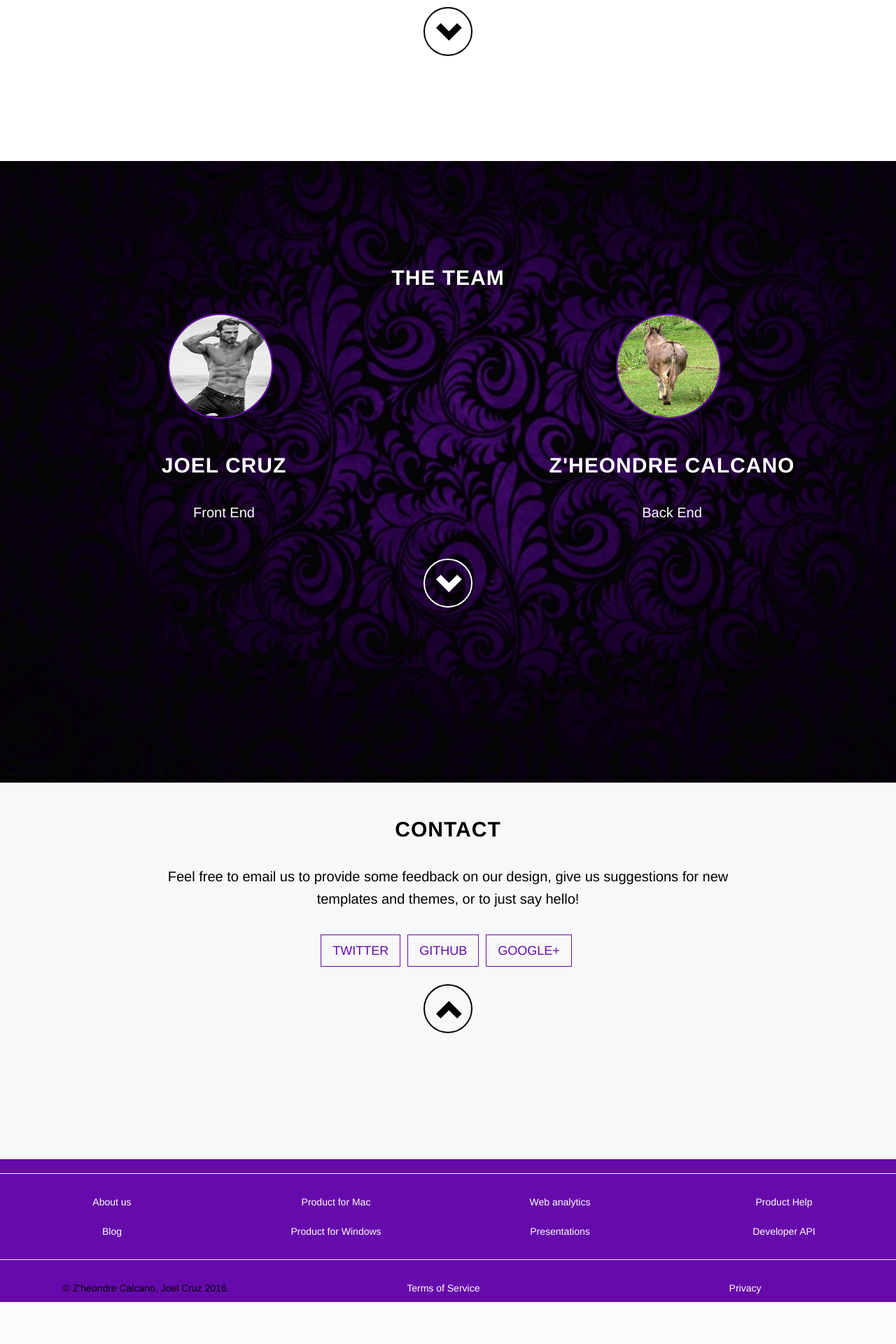
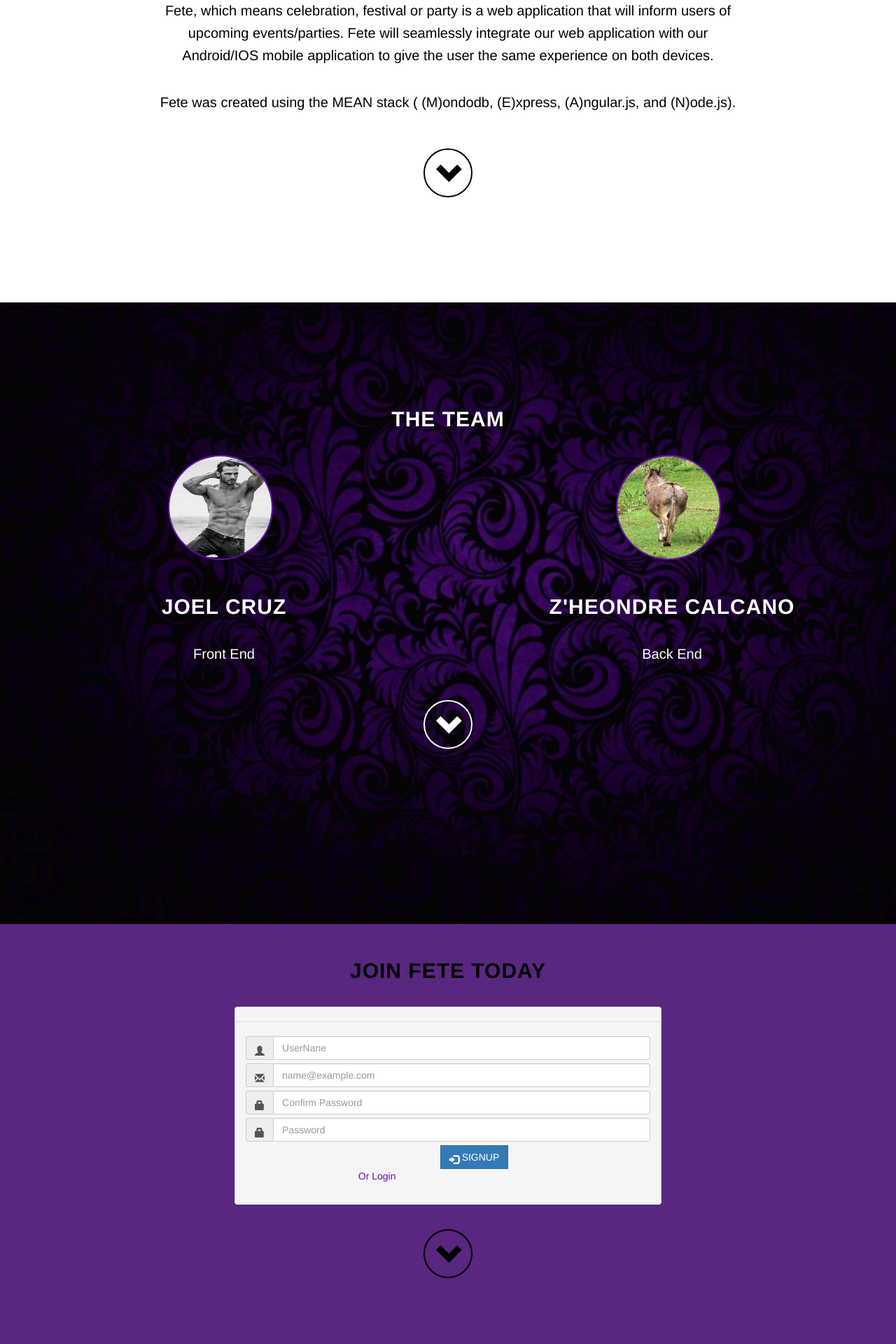
Before and after one commit to joel24478/New_Fete, a Node server app: page /index in a window 1280 px wide. Shown: the part 1000-2920 px from the top of the page at 70% size. Before the commit the page ends 2860 px from the top, so only its background shows below. Run offline with Node 20, Linux system fonts and the light colour scheme; style sheets or scripts are compiled from the project's sources; some libraries are stand-ins or nearby versions.

Commit message:
UI changes for Presentation

```diff
--- a/app_server/controllers/locations.js
+++ b/app_server/controllers/locations.js
@@ -47,7 +47,7 @@ module.exports.profile = function(req, res) {
         twitter: '@' + 'COOLESOCOOL',
         followerCount: '2,784',
         followingCount: '456',
-        attendedCount: '4,901'
+        attendedCount: '400,901'
     });
 };
 /* GET event page */
--- a/app_server/views/index.jade
+++ b/app_server/views/index.jade
@@ -2,6 +2,8 @@ extend layout
 
 block append head
   link(rel='stylesheet', href='/stylesheets/index.css')
+  link(rel='stylesheet', href='/stylesheets/signup.css')
+  script(src='/javascripts/auto_scroll.js')
 
 block content
   header.intro#intro(style='margin-top:50px;')
@@ -42,8 +44,43 @@ block content
           h2 Z'heondre Calcano
           p
             |Back End
-        a.btn.btn-circle.page-scroll(href='#contact')
+        a.btn.btn-circle.page-scroll(href='#join')
               i.glyphicon.glyphicon-chevron-down
+   section#join.text-center
+    .join
+      .container
+        h2 Join Fete Today
+        #loginbox.mainbox.col-md-6.col-md-offset-3.col-sm-6.col-sm-offset-3
+          .panel.panel-default
+            .panel-heading
+              .panel-title.text-center #{panelTitle}
+            .panel-body
+              form#form.form-horizontal(name='form', enctype='multipart/form-data', method='POST')
+                .input-group
+                  span.input-group-addon
+                    i.glyphicon.glyphicon-user
+                  input#user.form-control(type='text', name='user', value='', placeholder='UserNane')
+                .input-group
+                  span.input-group-addon
+                    i.glyphicon.glyphicon-envelope
+                  input#email.form-control(type='email', name='email', placeholder='name@example.com')
+                .input-group
+                  span.input-group-addon
+                    i.glyphicon.glyphicon-lock
+                  input#password.form-control(type='password', name='comfirmPassword', placeholder='Confirm Password')
+                .input-group
+                  span.input-group-addon
+                    i.glyphicon.glyphicon-lock
+                  input#password.form-control(type='password', name='password', placeholder='Password')
+                .form-group
+                  .col-md-8.controls
+                    button.btn.btn-primary.pull-right(type='submit', href='#')
+                      i.glyphicon.glyphicon-log-in
+                      |  SignUp
+                  .col-md-8
+                    a(href='/login') Or Login
+      a.btn.btn-circle-black.page-scroll(href='#contact')
+        i.glyphicon.glyphicon-chevron-down
   section#contact.container.text-center
     .row
       .col-lg-8.col-lg-offset-2
@@ -56,7 +93,7 @@ block content
               i.fa.fa-twitter.fa-fw
               span.network-name Twitter
           li
-            a.btn.btn-default.btn-lg(href='https://github.com/joel24478/Fete')
+            a.btn.btn-default.btn-lg(href='https://github.com/joel24478/New_Fete')
               i.fa.fa-github.fa-fw
               span.network-name Github
           li
--- a/app_server/views/layout.jade
+++ b/app_server/views/layout.jade
@@ -44,7 +44,7 @@ html
               a(href='/index') About
           form.navbar-form.navbar-left(role='search')
             .form-group
-              input.form-control(type='text', placeholder='Search')
+              input.form-control.search-bar(type='text', placeholder='Search')
             button.btn.btn-default.btn-search(type='submit') Search
           ul.nav.navbar-nav.navbar-right
             li
@@ -83,7 +83,7 @@ html
                             |  keep me logged-in
                     .bottom.text-center
                       | New here ?
-                      a(href='#')
+                      a(href='/signup')
                         b Join Us
 
    .container
--- a/app_server/views/profile.jade
+++ b/app_server/views/profile.jade
@@ -36,7 +36,7 @@ block content
             h4.white #{followingCount}
           .col-md-4.user-pad.text-center
             h3 ATTENDED
-            h4.white #{reputationCount}
+            h4.white #{attendedCount}
       .col-md-1.user-menu-btns
         #responsive.btn-group-vertical.square
           a.btn.btn-block.btn-default.active(href='#')
--- /dev/null
+++ b/public/javascripts/auto_scroll.js
@@ -0,0 +1,16 @@
+//allows automated smooth scrolling to target on page
+//https://css-tricks.com/snippets/jquery/smooth-scrolling/
+$(function() {
+    $('a[href*=#]:not([href=#])').click(function() {
+        if (location.pathname.replace(/^\//, '') == this.pathname.replace(/^\//, '') && location.hostname == this.hostname) {
+            var target = $(this.hash);
+            target = target.length ? target : $('[name=' + this.hash.slice(1) + ']');
+            if (target.length) {
+                $('html,body').animate({
+                    scrollTop: target.offset().top
+                }, 400);
+                return false;
+            }
+        }
+    });
+});
--- a/public/stylesheets/index.css
+++ b/public/stylesheets/index.css
@@ -50,6 +50,11 @@ h2 {
   -o-background-size: cover; }
 
 @media (min-width: 768px) {
+  .intro {
+    height: 700px;
+    padding: 0; } }
+
+@media (max-width: 768px) {
   .intro {
     height: 100%;
     padding: 0; } }
@@ -106,5 +111,8 @@ h2 {
   -webkit-animation-timing-function: linear;
   -moz-animation-timing-function: linear; }
 
+#join {
+  background: #592680; }
+
 #about {
   background: white; }
--- a/public/stylesheets/style.css
+++ b/public/stylesheets/style.css
@@ -58,6 +58,9 @@ a {
 
 .btn-default:active:focus {
   background-color: #660BAB; }
+
+.search-bar {
+  width: 400px !important; }
 
 .btn-search {
   background-color: white;
--- a/sass/index.scss
+++ b/sass/index.scss
@@ -58,6 +58,13 @@ h2 {
 }
 
 @media(min-width:768px) {
+    .intro {
+        height: 700px;
+        padding: 0;
+    }
+}
+
+@media(max-width:768px) {
     .intro {
         height: 100%;
         padding: 0;
@@ -121,6 +128,10 @@ h2 {
     -moz-animation-timing-function: linear;
 }
 
+#join {
+    background: $secondary-color;
+}
+
 #about {
     background: white;
 }
--- a/sass/style.scss
+++ b/sass/style.scss
@@ -74,6 +74,10 @@ a {
 
 .btn-default:active:focus {
     background-color: $primary-color;
+}
+
+.search-bar {
+    width: 400px !important;
 }
 
 .btn-search {
```
